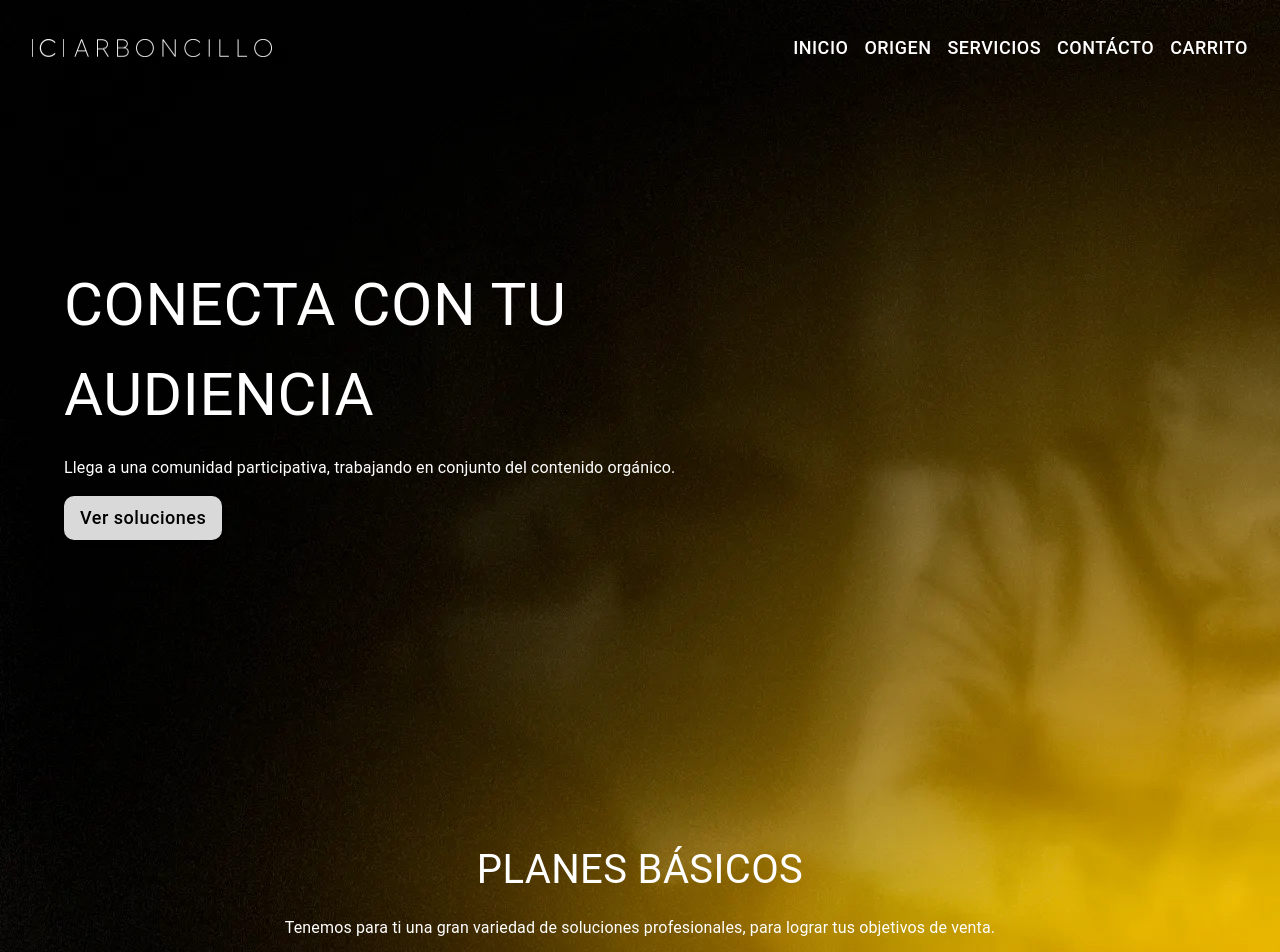
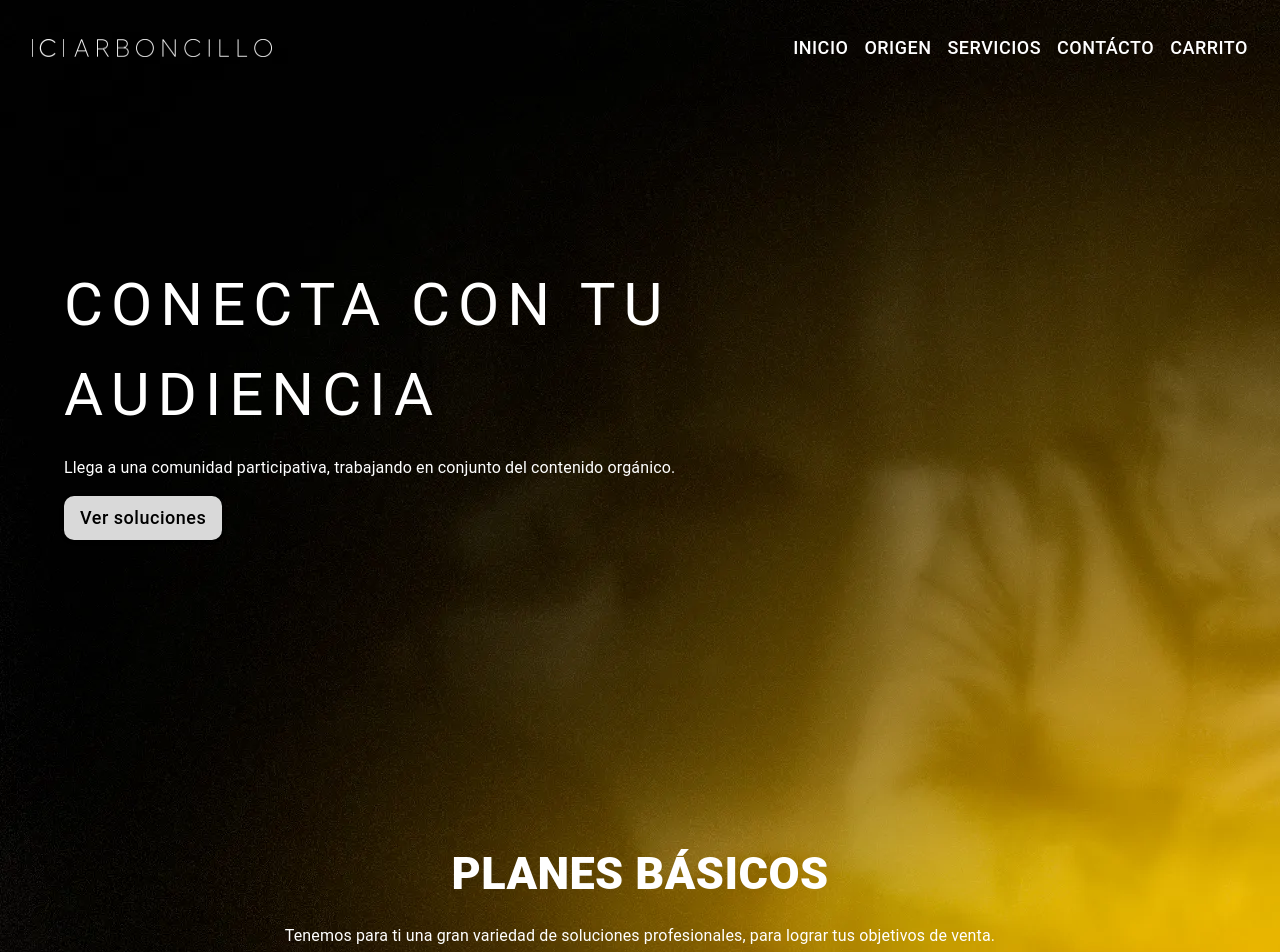
Before and after one commit to rjla-developer/React-NextJS-Pag-Carboncillo, a Next.js app: page /servicios/social-media in a window 1280 px wide. Shown: the top 952 px of the page. Built offline with nearby package versions, Linux system fonts and the light colour scheme.

Commit message:
Se modificaron los componentes para hacerlos dinámicos y así poder ocuparlos en las próximas pestañas

```diff
--- a/src/app/servicios/social-media/page.jsx
+++ b/src/app/servicios/social-media/page.jsx
@@ -10,15 +10,121 @@ import ServiceSectionWelcome from "@/assets/components/services/ServiceSectionWe
 import ServiceSectionPackage from "@/assets/components/services/ServiceSectionPackage";
 import ServiceSectionOurWork from "@/assets/components/services/ServiceSectionOurWork";
 
+//Images:
+import imgCarousel1 from "../../../assets/images/services/socialMedia/carousel/1.png";
+import imgCarousel2 from "../../../assets/images/services/socialMedia/carousel/2.png";
+import imgCarousel3 from "../../../assets/images/services/socialMedia/carousel/3.png";
+import imgCarousel4 from "../../../assets/images/services/socialMedia/carousel/4.png";
+import imgCarousel5 from "../../../assets/images/services/socialMedia/carousel/5.png";
+import imgCarousel6 from "../../../assets/images/services/socialMedia/carousel/6.png";
+import imgCarousel7 from "../../../assets/images/services/socialMedia/carousel/7.png";
+import imgCarousel8 from "../../../assets/images/services/socialMedia/carousel/8.png";
+
 function Servicio() {
+  const dataSectionWelcome = {
+    title: "Conecta con tu audiencia",
+    description: "Llega a una comunidad participativa, trabajando en conjunto del contenido orgánico.",
+  }
+
+  const dataSectionPackage = [
+    {
+      id: 1,
+      title: "Elemental $1,499 MXN",
+      description: null,
+      include: [
+        "1 community manager asignado.",
+        "1 propuesta de campaña.",
+        "5 post por semana.",
+        "1 red social.",
+        "Respuestas predeterminadas.",
+      ],
+      restrictions:
+        "(En caso de que la red social de su predilección sea Facebook).",
+      messageRestrictions: true,
+    },
+    {
+      id: 2,
+      title: "Estándar $1,999 MXN",
+      description: null,
+      include: [
+        "1 community manager asignado.",
+        "1 propuesta de campaña.",
+        "5 post por semana.",
+        "2 redes sociales.",
+        "Respuestas predeterminadas.",
+      ],
+      restrictions:
+        "(En caso de que la red social de su predilección sea Facebook).",
+      messageRestrictions: true,
+    },
+    {
+      id: 3,
+      title: "Completo $2,499 MXN",
+      description: null,
+      include: [
+        "1 community manager asignado.",
+        "2 propuestas de campaña.",
+        "5 post por semana.",
+        "4 redes sociales.",
+        "Respuestas predeterminadas.",
+      ],
+      restrictions:
+        "(En caso de que la red social de su predilección sea Facebook).",
+      messageRestrictions: true,
+    },
+  ];
+
+  const dataSectionOurWorkSwiper = [
+    {
+      id: 0,
+      image: imgCarousel1,
+      alt: ""
+    },
+    {
+      id: 1,
+      image: imgCarousel2,
+      alt: ""
+    },
+    {
+      id: 2,
+      image: imgCarousel3,
+      alt: ""
+    },
+    {
+      id: 3,
+      image: imgCarousel4,
+      alt: ""
+    },
+    {
+      id: 4,
+      image: imgCarousel5,
+      alt: ""
+    },
+    {
+      id: 5,
+      image: imgCarousel6,
+      alt: ""
+    },
+    {
+      id: 6,
+      image: imgCarousel7,
+      alt: ""
+    },
+    {
+      id: 7,
+      image: imgCarousel8,
+      alt: ""
+    },
+  ];
+
   return (
     <Container
       maxWidth={false}
       className="container-service-social-media"
     >
-      <ServiceSectionWelcome />
-      <ServiceSectionPackage />
-      <ServiceSectionOurWork />
+      <ServiceSectionWelcome dataSectionWelcome={dataSectionWelcome}/>
+      <ServiceSectionPackage dataSectionPackage={dataSectionPackage} />
+      <ServiceSectionOurWork dataSectionOurWorkSwiper={dataSectionOurWorkSwiper}/>
     </Container>
   );
 }
--- a/src/assets/components/home/HomeSectionCommunity.jsx
+++ b/src/assets/components/home/HomeSectionCommunity.jsx
@@ -78,6 +78,7 @@ function HomeSectionCommunity() {
             textAlign={"center"}
             color={"white"}
             fontSize={{ xs: 30, md: 50 }}
+            sx={{letterSpacing: 8}}
           >
             COMUNIDAD
           </Typography>
--- a/src/assets/components/home/HomeSectionOurWork.jsx
+++ b/src/assets/components/home/HomeSectionOurWork.jsx
@@ -52,6 +52,9 @@ function HomeSectionOurWork() {
             color={"white"}
             fontSize={{ xs: 30, md: 50 }}
             mb={{ xs: 0, md: 7 }}
+            sx={{
+              letterSpacing: 8
+            }}
           >
             NUESTRO{" "}
             <Typography variant="span" color={"primary"}>
--- a/src/assets/components/home/HomeSectionResources.jsx
+++ b/src/assets/components/home/HomeSectionResources.jsx
@@ -69,6 +69,7 @@ function HomeSectionResources() {
               color: "white",
               textAlign: "center",
               fontSize: { xs: 30, md: 50 },
+              letterSpacing: 8
             }}
           >
             Recursos
--- a/src/assets/components/home/HomeSectionWelcome.jsx
+++ b/src/assets/components/home/HomeSectionWelcome.jsx
@@ -21,7 +21,7 @@ function HomeSectionWelcome() {
             display={"flex"}
             justifyContent={"center"}
             alignItems={"center"}
-            sx={{ height: "100vh", mx: { xs: 1, md: 20, lg: 20 } }}
+            sx={{ height: "100vh", mx: { xs: 1, md: 15} }}
           >
             <Typography
               className={roboto.className}
@@ -29,7 +29,8 @@ function HomeSectionWelcome() {
                 color: "white",
                 fontSize: { xs: 40, md: 60, lg: 70 },
                 textAlign: "center",
-                textTransform: "uppercase"
+                textTransform: "uppercase",
+                letterSpacing: 8
               }}
             >
               Nuestra pasión se basa en la{" "}
--- a/src/assets/components/navbar/Navbar.jsx
+++ b/src/assets/components/navbar/Navbar.jsx
@@ -96,11 +96,11 @@ function Navbar() {
     },
   ];
 
-  useEffect(() => {
+  /* useEffect(() => {
     console.log(showParagraph);
 
     return () => {};
-  }, [showParagraph]);
+  }, [showParagraph]); */
 
   return (
     <>
--- a/src/assets/components/services/ComponentsServicesSectionPackage/CardPackage.jsx
+++ b/src/assets/components/services/ComponentsServicesSectionPackage/CardPackage.jsx
@@ -13,7 +13,7 @@ import {
 
 function CardPackage({dataItem}) {
   return (
-    <Grid xs={12} lg={3.5}>
+    <Grid item xs={12} md={3.5}>
       <Box
         sx={{
           p: 2,
--- a/src/assets/components/services/ServiceSectionOurWork.jsx
+++ b/src/assets/components/services/ServiceSectionOurWork.jsx
@@ -4,7 +4,7 @@ import React from "react";
 import { Box, Container, Grid, Typography } from "@mui/material";
 import Swiper from "./ComponentsServicesSectionOurWork/Swiper";
 
-function ServiceSectionOurWork() {
+function ServiceSectionOurWork({dataSectionOurWorkSwiper}) {
   return (
     <Container sx={{ py: 10 }}>
       <Grid
@@ -20,15 +20,16 @@ function ServiceSectionOurWork() {
                 textTransform: "uppercase",
                 textAlign: "center",
                 fontSize: { xs: 30, lg: 40 },
+                fontWeight: '900'
               }}
             >
-              proyectos básicos
+              Proyectos básicos
             </Typography>
             <Typography sx={{ textAlign: "center", mt: 2 }}>
               ¡Da un vistazo a nuestro trabajo!
             </Typography>
 
-            <Swiper />
+            <Swiper dataSectionOurWorkSwiper={dataSectionOurWorkSwiper}/>
           </Box>
         </Grid>
       </Grid>
--- a/src/assets/components/services/ServiceSectionPackage.jsx
+++ b/src/assets/components/services/ServiceSectionPackage.jsx
@@ -4,55 +4,7 @@ import React from "react";
 import { Box, Container, Grid, Typography } from "@mui/material";
 import CardPackage from "./ComponentsServicesSectionPackage/CardPackage";
 
-function ServiceSectionPackage() {
-  const dataPackages = [
-    {
-      id: 1,
-      title: "Elemental $1,499 MXN",
-      description: null,
-      include: [
-        "1 community manager asignado.",
-        "1 propuesta de campaña.",
-        "5 post por semana.",
-        "1 red social.",
-        "Respuestas predeterminadas.",
-      ],
-      restrictions:
-        "(En caso de que la red social de su predilección sea Facebook).",
-      messageRestrictions: true,
-    },
-    {
-      id: 2,
-      title: "Estándar $1,999 MXN",
-      description: null,
-      include: [
-        "1 community manager asignado.",
-        "1 propuesta de campaña.",
-        "5 post por semana.",
-        "2 redes sociales.",
-        "Respuestas predeterminadas.",
-      ],
-      restrictions:
-        "(En caso de que la red social de su predilección sea Facebook).",
-      messageRestrictions: true,
-    },
-    {
-      id: 3,
-      title: "Completo $2,499 MXN",
-      description: null,
-      include: [
-        "1 community manager asignado.",
-        "2 propuestas de campaña.",
-        "5 post por semana.",
-        "4 redes sociales.",
-        "Respuestas predeterminadas.",
-      ],
-      restrictions:
-        "(En caso de que la red social de su predilección sea Facebook).",
-      messageRestrictions: true,
-    },
-  ];
-
+function ServiceSectionPackage({dataSectionPackage}) {
   return (
     <Container sx={{ color: "white", py: 5 }}>
       <Grid container >
@@ -62,7 +14,8 @@ function ServiceSectionPackage() {
               sx={{
                 textTransform: "uppercase",
                 textAlign: "center",
-                fontSize: { xs: 30, lg: 40 },
+                fontSize: { xs: 30, lg: 45 },
+                fontWeight: '900'
               }}
             >
               Planes básicos
@@ -84,7 +37,7 @@ function ServiceSectionPackage() {
               justifyContent: "center",
             }}
           >
-            {dataPackages.map((dataItem) => {
+            {dataSectionPackage.map((dataItem) => {
               return <CardPackage key={dataItem.id} dataItem={dataItem} />;
             })}
           </Grid>
--- a/src/assets/components/services/ServiceSectionWelcome.jsx
+++ b/src/assets/components/services/ServiceSectionWelcome.jsx
@@ -3,14 +3,14 @@ import React from "react";
 //Material UI:
 import { Box, Button, Container, Grid, Typography } from "@mui/material";
 
-function ServiceSectionWelcome() {
+function ServiceSectionWelcome({dataSectionWelcome}) {
   return (
     <Container>
       <Grid container>
         <Grid
           item
           xs={12}
-          md={7}
+          md={8}
           sx={{
             display: "flex",
             alignItems: "center",
@@ -20,18 +20,19 @@ function ServiceSectionWelcome() {
         >
           <Box sx={{textAlign: {xs: "center", md: "start"},}}>
             <Typography
+            className="font-family-jaapokkisubtract"
               sx={{
                 color: "white",
                 fontSize: { xs: 40, md: 60},
                 textTransform: "uppercase",
                 mr: { xs: 0, md: 20 },
+                letterSpacing: 8
               }}
             >
-              Conecta con tu audiencia
+              {dataSectionWelcome.title}
             </Typography>
             <Typography sx={{ color: "white", mt: 2 }}>
-              Llega a una comunidad participativa, trabajando en conjunto del
-              contenido orgánico.
+              {dataSectionWelcome.description}
             </Typography>
             <Button
               variant="contained"
```
Also changed, not shown: src/assets/components/services/ComponentsServicesSectionOurWork/Swiper.jsx (+5 -59 lines).
